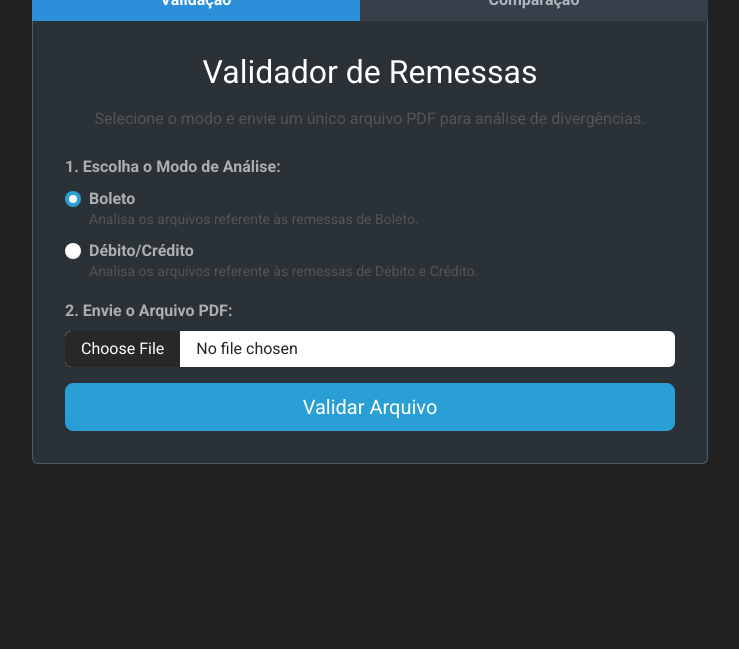
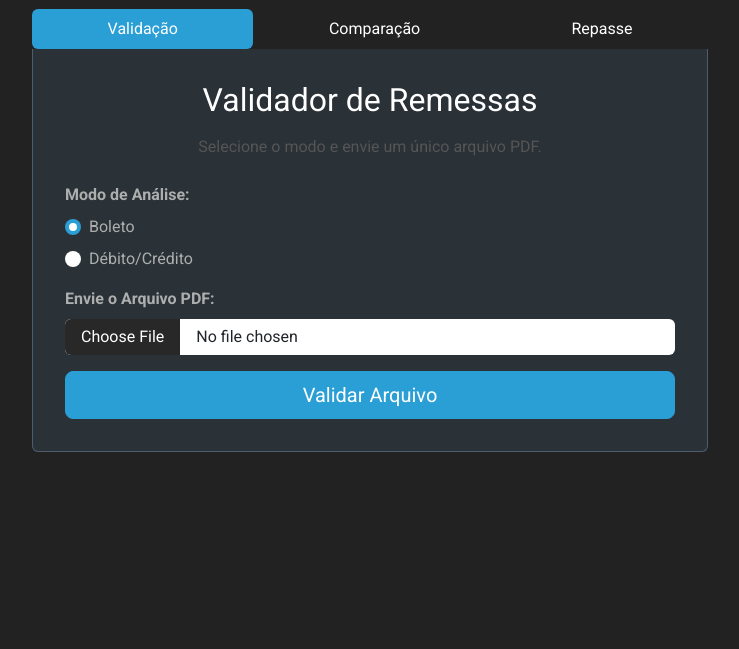
Before and after one commit to pedrorocha3247/conferencia.app, a Flask app: page / in a window 1280 px wide. Shown: the part 151-800 px from the top of the page, without its empty margins (270-1009 px from the left). Run offline with Flask 3, Linux system fonts and the light colour scheme.

Commit message:
Update index.html

```diff
--- a/templates/index.html
+++ b/templates/index.html
@@ -4,94 +4,197 @@
     <meta charset="UTF-8">
     <meta name="viewport" content="width=device-width, initial-scale=1.0">
     <title>Validador de Remessas</title>
+
     <link href="https://bootswatch.com/5/cyborg/bootstrap.min.css" rel="stylesheet">
+
     <style>
         body { background-color: #222; }
+        .container { max-width: 700px; margin-top: 50px; margin-bottom: 50px; }
+        .company-logo { display: block; margin: 0 auto 30px auto; max-height: 80px; width: auto; }
+        .tab-content { border: 1px solid #4e5d6c; border-top: none; padding: 2rem; border-radius: 0 0 .375rem .375rem; background-color: #2a3137; }
+        .nav-pills .nav-link.active { background-color: var(--bs-primary); color: #fff; }
+        .company-selector { position: absolute; top: 1rem; right: 1rem; z-index: 1050; }
         #splash-screen { position: fixed; top: 0; left: 0; width: 100%; height: 100%; background-color: #222; display: flex; justify-content: center; align-items: center; z-index: 9999; opacity: 1; transition: opacity 0.8s ease-out; }
-        #splash-screen img { max-width: 350px; width: 80%; animation: pulse 2s infinite ease-in-out; }
+        #splash-screen .company-logo { max-width: 350px; width: 80%; animation: pulse 2s infinite ease-in-out; }
         @keyframes pulse { 0% { transform: scale(1); } 50% { transform: scale(1.08); } 100% { transform: scale(1); } }
-        .container { max-width: 700px; margin-top: 20px; margin-bottom: 50px; }
-        .company-logo { display: block; margin: 0 auto 30px auto; max-height: 80px; width: auto; }
-        .form-check-label small { line-height: 1.2; display: block; }
-        .tab-content { border: 1px solid #4e5d6c; border-top: none; padding: 2rem; border-radius: 0 0 .375rem .375rem; background-color: #2a3137; }
-        .nav-pills .nav-link { font-weight: bold; background-color: #37404a; color: #adb5bd; border: 1px solid transparent; }
-        .nav-pills .nav-link.active { background-color: #2b90d9; color: #fff; }
-        .nav-pills { --bs-nav-pills-border-radius: .375rem .375rem 0 0; }
+
+        body.theme-pickmoney { --bs-primary: #28a745; }
+        body.theme-pickmoney .btn-primary {
+            --bs-btn-bg: var(--bs-primary);
+            --bs-btn-border-color: var(--bs-primary);
+            --bs-btn-hover-bg: #228c3a;
+            --bs-btn-hover-border-color: #208236;
+        }
+        body.theme-pickmoney .btn-secondary {
+             --bs-btn-bg: #5a6268;
+             --bs-btn-border-color: #5a6268;
+        }
     </style>
 </head>
 <body>
     <div id="splash-screen">
-        <img src="https://i.postimg.cc/k52qrH0Z/Imagem1.png" alt="Logótipo da Empresa">
+        <img src="" alt="Logótipo da Empresa" class="company-logo">
     </div>
+
+    <div class="company-selector">
+        <div class="dropdown">
+            <button class="btn btn-secondary dropdown-toggle" type="button" data-bs-toggle="dropdown">Empresas</button>
+            <ul class="dropdown-menu dropdown-menu-end">
+                <li><a class="dropdown-item company-choice" href="#" data-company="momentum">Momentum</a></li>
+                <li><a class="dropdown-item company-choice" href="#" data-company="pickmoney">Pick Money</a></li>
+            </ul>
+        </div>
+    </div>
+
     <div class="container" id="main-content" style="display: none;">
-        <div>
-            <img src="https://i.postimg.cc/k52qrH0Z/Imagem1.png" alt="Logótipo da Empresa" class="company-logo">
-        </div>
+        <div><img src="" alt="Logótipo da Empresa" class="company-logo"></div>
+
         <ul class="nav nav-pills nav-fill" id="myTab" role="tablist">
-            <li class="nav-item" role="presentation">
-                <button class="nav-link active" data-bs-toggle="tab" data-bs-target="#validacao-tab-pane" type="button">Validação</button>
+            <li class="nav-item" role="presentation" id="validacao-tab-li">
+                <button class="nav-link active" id="validacao-tab" data-bs-toggle="tab" data-bs-target="#validacao-tab-pane" type="button" role="tab">Validação</button>
             </li>
             <li class="nav-item" role="presentation">
-                <button class="nav-link" data-bs-toggle="tab" data-bs-target="#comparativo-tab-pane" type="button">Comparação</button>
+                <button class="nav-link" id="comparativo-tab" data-bs-toggle="tab" data-bs-target="#comparativo-tab-pane" type="button" role="tab">Comparação</button>
+            </li>
+            <!-- <<NOVA ABA>> -->
+            <li class="nav-item" role="presentation" id="repasse-tab-li">
+                <button class="nav-link" id="repasse-tab" data-bs-toggle="tab" data-bs-target="#repasse-tab-pane" type="button" role="tab">Repasse</button>
             </li>
         </ul>
+
         <div class="tab-content" id="myTabContent">
             <div class="tab-pane fade show active" id="validacao-tab-pane" role="tabpanel">
                 <h4 class="mb-3 text-center">Validador de Remessas</h4>
-                <p class="text-muted text-center mb-4">Selecione o modo e envie um único arquivo PDF para análise de divergências.</p>
+                <p class="text-muted text-center mb-4">Selecione o modo e envie um único arquivo PDF.</p>
                 <form id="upload-form" action="/upload" method="post" enctype="multipart/form-data">
                     <div class="mb-3">
-                        <label class="form-label fw-bold">1. Escolha o Modo de Análise:</label>
-                        <div class="form-check mb-2"><input class="form-check-input" type="radio" name="modo_separacao" id="modo_boleto" value="boleto" checked><label class="form-check-label" for="modo_boleto"><strong>Boleto</strong> <br><small class="text-muted">Analisa os arquivos referente às remessas de Boleto.</small></label></div>
-                        <div class="form-check"><input class="form-check-input" type="radio" name="modo_separacao" id="modo_debito_credito" value="debito_credito"><label class="form-check-label" for="modo_debito_credito"><strong>Débito/Crédito</strong> <br><small class="text-muted">Analisa os arquivos referente às remessas de Débito e Crédito.</small></label></div>
+                        <label class="form-label fw-bold">Modo de Análise:</label>
+                        <div class="form-check mb-2"><input class="form-check-input" type="radio" name="modo_separacao" value="boleto" checked><label class="form-check-label">Boleto</label></div>
+                        <div class="form-check"><input class="form-check-input" type="radio" name="modo_separacao" value="debito_credito"><label class="form-check-label">Débito/Crédito</label></div>
                     </div>
-                    <div class="mb-3 mt-3"><label for="pdf_file" class="form-label fw-bold">2. Envie o Arquivo PDF:</label><input type="file" class="form-control" name="pdf_file" id="pdf_file" accept=".pdf" required></div>
-                    <div class="d-grid mt-3"><button id="submit-button" type="submit" class="btn btn-primary btn-lg"><span class="spinner-border spinner-border-sm d-none"></span><span class="button-text">Validar Arquivo</span></button></div>
+                    <div class="mb-3 mt-3"><label class="form-label fw-bold">Envie o Arquivo PDF:</label><input type="file" class="form-control" name="pdf_file" accept=".pdf" required></div>
+                    <div class="d-grid mt-3"><button id="submit-button" type="submit" class="btn btn-primary btn-lg"><span class="button-text">Validar Arquivo</span></button></div>
                 </form>
             </div>
+
             <div class="tab-pane fade" id="comparativo-tab-pane" role="tabpanel">
                 <h4 class="mb-3 text-center">Comparativo Entre Meses</h4>
-                <p class="text-muted text-center mb-4">Envie os arquivos do mês anterior e do mês atual para identificar alterações.</p>
+                <p class="text-muted text-center mb-4">Envie os arquivos do mês anterior e atual.</p>
                 <form id="compare-form" action="/compare" method="post" enctype="multipart/form-data">
                     <div class="mb-3">
-                        <label class="form-label fw-bold">1. Escolha o Modo de Análise:</label>
-                        <div class="form-check mb-2"><input class="form-check-input" type="radio" name="modo_separacao_comp" id="modo_boleto_comp" value="boleto" checked><label class="form-check-label" for="modo_boleto_comp"><strong>Boleto</strong></label></div>
-                        <div class="form-check"><input class="form-check-input" type="radio" name="modo_separacao_comp" id="modo_debito_credito_comp" value="debito_credito"><label class="form-check-label" for="modo_debito_credito_comp"><strong>Débito/Crédito</strong></label></div>
+                        <label class="form-label fw-bold">Modo de Análise:</label>
+                        <div class="form-check mb-2"><input class="form-check-input" type="radio" name="modo_separacao_comp" value="boleto" checked><label class="form-check-label">Boleto</label></div>
+                        <div class="form-check"><input class="form-check-input" type="radio" name="modo_separacao_comp" value="debito_credito"><label class="form-check-label">Débito/Crédito</label></div>
                     </div>
-                    <div class="mb-3 mt-3"><label for="pdf_mes_anterior" class="form-label fw-bold">2. Envie o Arquivo do Mês Anterior:</label><input type="file" class="form-control" name="pdf_mes_anterior" id="pdf_mes_anterior" accept=".pdf" required></div>
-                    <div class="mb-3 mt-3"><label for="pdf_mes_atual" class="form-label fw-bold">3. Envie o Arquivo do Mês Atual:</label><input type="file" class="form-control" name="pdf_mes_atual" id="pdf_mes_atual" accept=".pdf" required></div>
-                    <div class="d-grid mt-3 mb-2"><button id="compare-button" type="submit" class="btn btn-primary btn-lg"><span class="spinner-border spinner-border-sm d-none"></span><span class="button-text">Comparar Arquivos</span></button></div>
+                    <div class="mb-3 mt-3"><label class="form-label fw-bold">Arquivo do Mês Anterior:</label><input type="file" class="form-control" name="pdf_mes_anterior" accept=".pdf" required></div>
+                    <div class="mb-3 mt-3"><label class="form-label fw-bold">Arquivo do Mês Atual:</label><input type="file" class="form-control" name="pdf_mes_atual" accept=".pdf" required></div>
+                    <div class="d-grid mt-3 mb-2"><button id="compare-button" type="submit" class="btn btn-primary btn-lg"><span class="button-text">Comparar Arquivos</span></button></div>
                 </form>
             </div>
+
+            <!-- <<NOVO PAINEL DE ABA>> -->
+            <div class="tab-pane fade" id="repasse-tab-pane" role="tabpanel">
+                <h4 class="mb-3 text-center">Conciliação de Repasse</h4>
+                <p class="text-muted text-center mb-4">Envie as planilhas do Diário e do Sistema para conciliação.</p>
+                <form id="repasse-form" action="/repasse" method="post" enctype="multipart/form-data">
+                    <div class="mb-3 mt-3">
+                        <label for="diario_file" class="form-label fw-bold">1. Envie a planilha "Diário":</label>
+                        <input type="file" class="form-control" name="diario_file" id="diario_file" accept=".xlsx" required>
+                    </div>
+                    <div class="mb-3 mt-3">
+                        <label for="sistema_file" class="form-label fw-bold">2. Envie a planilha "Sistema":</label>
+                        <input type="file" class="form-control" name="sistema_file" id="sistema_file" accept=".xlsx" required>
+                    </div>
+                    <div class="d-grid mt-4 mb-2">
+                        <button id="repasse-button" type="submit" class="btn btn-primary btn-lg"><span class="button-text">Conciliar Repasse</span></button>
+                    </div>
+                </form>
+            </div>
+
         </div>
     </div>
+
     <script src="https://cdn.jsdelivr.net/npm/bootstrap@5.3.2/dist/js/bootstrap.bundle.min.js"></script>
     <script>
         document.addEventListener('DOMContentLoaded', function() {
+            const logos = {
+                momentum: "https://i.postimg.cc/k52qrH0Z/Imagem1.png",
+                pickmoney: "https://i.postimg.cc/k52qrH0Z/Imagem1.png" // Substitua pelo logo correto
+            };
+
+            const body = document.body;
+            const logoElements = document.querySelectorAll('.company-logo');
+            const validacaoTabLi = document.getElementById('validacao-tab-li');
+            const repasseTabLi = document.getElementById('repasse-tab-li'); // Nova aba
+            const validacaoTabButton = document.getElementById('validacao-tab');
+            const comparativoTabButton = document.getElementById('comparativo-tab');
+            const validacaoPane = document.getElementById('validacao-tab-pane');
+            const comparativoPane = document.getElementById('comparativo-tab-pane');
             const splashScreen = document.getElementById('splash-screen');
             const mainContent = document.getElementById('main-content');
-            if (splashScreen && mainContent) {
-                setTimeout(() => {
+
+            function applyCompanyTheme(company) {
+                localStorage.setItem('selectedCompany', company);
+                logoElements.forEach(logo => { logo.src = logos[company]; });
+
+                // Remove o 'active' de todas as abas e painéis
+                document.querySelectorAll('#myTab .nav-link').forEach(tab => tab.classList.remove('active'));
+                document.querySelectorAll('#myTabContent .tab-pane').forEach(pane => pane.classList.remove('show', 'active'));
+
+                if (company === 'pickmoney') {
+                    body.classList.add('theme-pickmoney');
+                    validacaoTabLi.style.display = 'none';
+                    repasseTabLi.style.display = 'none'; // Esconde Repasse
+
+                    // Ativa a aba Comparação
+                    comparativoTabButton.classList.add('active');
+                    comparativoPane.classList.add('show', 'active');
+                } else { // Padrão é Momentum
+                    body.classList.remove('theme-pickmoney');
+                    validacaoTabLi.style.display = 'block';
+                    repasseTabLi.style.display = 'block'; // Mostra Repasse
+
+                    // Ativa a aba Validação (padrão)
+                    validacaoTabButton.classList.add('active');
+                    validacaoPane.classList.add('show', 'active');
+                }
+            }
+
+            document.querySelectorAll('.company-choice').forEach(choice => {
+                choice.addEventListener('click', function(e) {
+                    e.preventDefault();
+                    applyCompanyTheme(this.getAttribute('data-company'));
+                });
+            });
+
+            const savedCompany = localStorage.getItem('selectedCompany') || 'momentum';
+            applyCompanyTheme(savedCompany);
+
+            setTimeout(() => {
+                if(splashScreen) {
                     splashScreen.style.opacity = '0';
                     setTimeout(() => {
                         splashScreen.style.display = 'none';
                         mainContent.style.display = 'block';
                     }, 600);
-                }, 2000);
-            }
+                }
+            }, 2000);
+
+            // Adiciona spinner para os botões de submit
             function setupFormSubmitSpinner(formId, buttonId) {
                 const form = document.getElementById(formId);
                 const button = document.getElementById(buttonId);
                 if(form && button){
                     form.addEventListener('submit', function() {
                         button.disabled = true;
-                        button.querySelector('.spinner-border').classList.remove('d-none');
-                        button.querySelector('.button-text').textContent = ' Processando...';
+                        const buttonText = button.querySelector('.button-text');
+                        if (buttonText) buttonText.textContent = ' Processando...';
                     });
                 }
             }
             setupFormSubmitSpinner('upload-form', 'submit-button');
             setupFormSubmitSpinner('compare-form', 'compare-button');
+            setupFormSubmitSpinner('repasse-form', 'repasse-button'); // Adiciona spinner ao novo botão
         });
     </script>
 </body>
```
